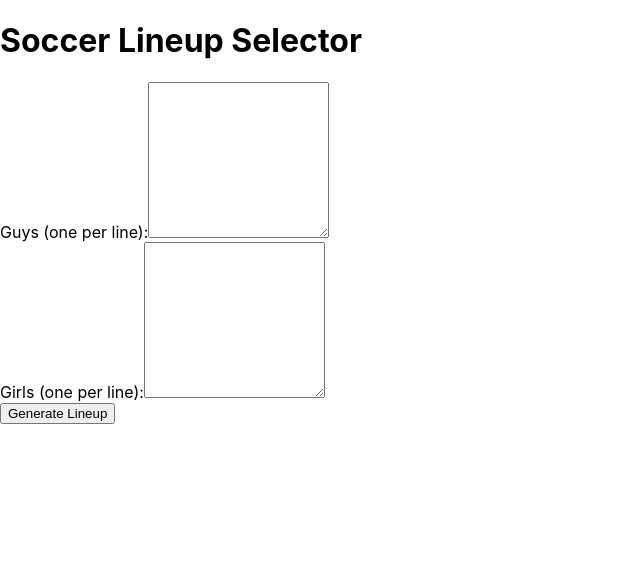
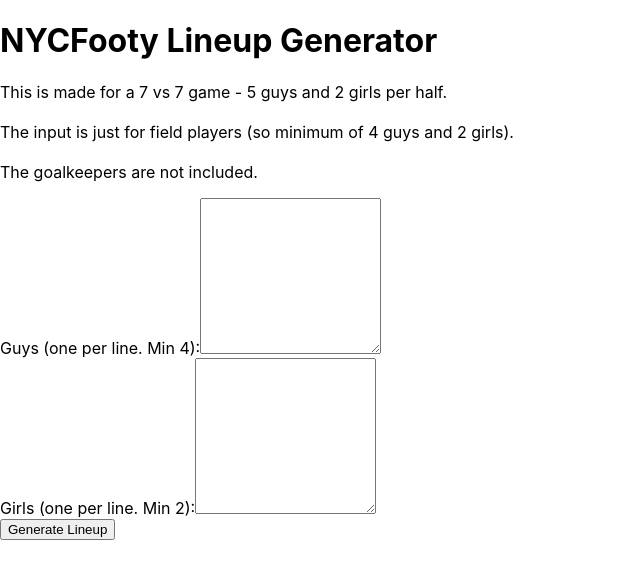
Before and after one commit to alexchung1233/NYCFootyLineup, a React (Create React App) app: page / in a window 1280 px wide. Shown: the top 578 px of the page, without its empty margins (0-640 px from the left). Built offline with nearby package versions, Linux system fonts and the light colour scheme.

Commit message:
Added description

```diff
--- a/src/SoccerLineup.jsx
+++ b/src/SoccerLineup.jsx
@@ -18,8 +18,8 @@
     const guys = guysInput.split("\n").map((x) => x.trim()).filter(Boolean);
     const girls = girlsInput.split("\n").map((x) => x.trim()).filter(Boolean);
 
-    if (guys.length < 5 || girls.length < 2 ) {
-      alert("Need at least 5 guys and 2 girls!");
+    if (guys.length < 4 || girls.length < 2 ) {
+      alert("Need at least 4 guys and 2 girls!");
       return;
     }
 
@@ -49,11 +49,18 @@
 
   return (
     <div className="p-4 max-w-4xl mx-auto">
-      <h1 className="text-2xl font-bold mb-4">Soccer Lineup Selector</h1>
+      <h1 className="text-2xl font-bold mb-4">NYCFooty Lineup Generator</h1>
+      <p className="text-sm text-gray-500 mb-4">
+        This is made for a 7 vs 7 game - 5 guys and 2 girls per half. <br />
+        <br />
+        The input is just for field players (so minimum of 4 guys and 2 girls). <br />
+        <br />
+        The goalkeepers are not included. <br />
+      </p>
 
       <div className="grid grid-cols-1 md:grid-cols-2 gap-4 mb-4">
         <div>
-          <label className="font-semibold">Guys (one per line):</label>
+          <label className="font-semibold">Guys (one per line. Min 4):</label>
           <textarea
             className="w-full border p-2 mt-1"
             rows="10"
@@ -63,7 +70,7 @@
         </div>
 
         <div>
-          <label className="font-semibold">Girls (one per line):</label>
+          <label className="font-semibold">Girls (one per line. Min 2):</label>
           <textarea
             className="w-full border p-2 mt-1"
             rows="10"
```
